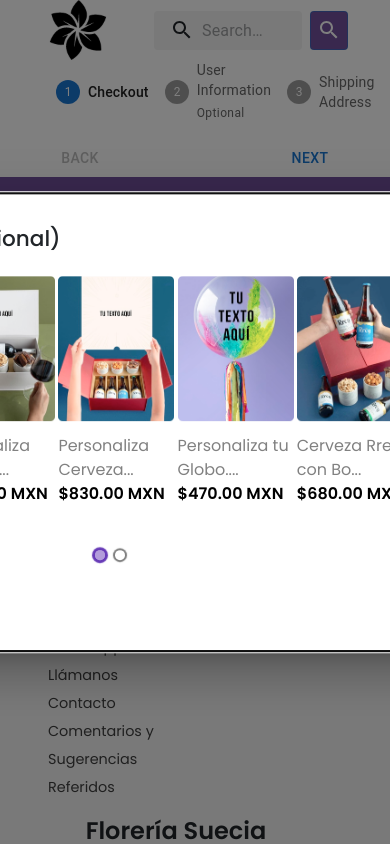
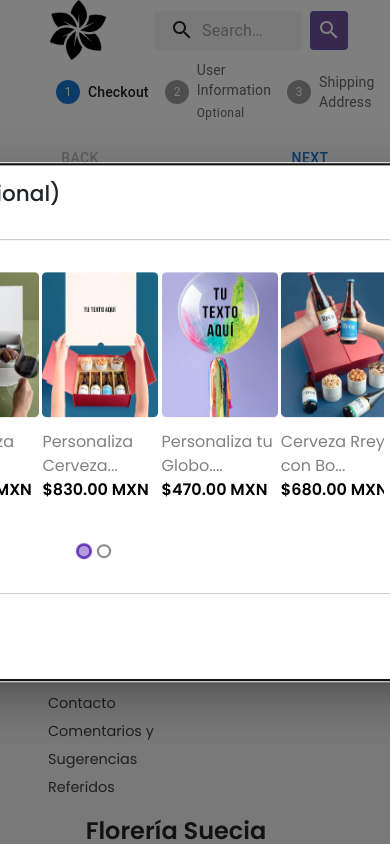
Before and after one commit to sibteali786/Project_Ecomerce, a React (Create React App) app: page /cart in a window 390 px wide. Shown: the top 844 px of the page. Built offline with nearby package versions, Linux system fonts and the light colour scheme.

Commit message:
some further changes and starting to work on responsiveness

```diff
--- a/src/mainLayout/Step1/StepOne.js
+++ b/src/mainLayout/Step1/StepOne.js
@@ -17,7 +17,6 @@ const style = {
     bgcolor: 'background.paper',
     border: '2px solid #000',
     boxShadow: 24,
-    p: 4,
   };
 
 const StepOne = (props) => {
@@ -32,9 +31,9 @@ const StepOne = (props) => {
         aria-describedby="modal-modal-description"
       >
         <Box sx={style} className="ContainerModal">
-          <h4>Complete predico (Optional)</h4>
-          <Divider style={{magin:"1rem 0"}} />
-          <div className="midContainer">
+          <h4 style={{padding:"1rem 1rem"}}>Complete predico (Optional)</h4>
+          <Divider style={{magin:"1rem 0",gridColumn:"1/5"}} />
+          <div className="midContainer" style={{padding:"1rem 1rem"}}>
 
           <Carousel itemsToShow={5} className="carousel">
         {productImagesButton.map((item, index) => (
@@ -48,8 +47,8 @@ const StepOne = (props) => {
             <p>Ver globos y mas</p>
           </div>
           </div>
-          <Divider style={{magin:"1rem 0"}} />
-          <div className="lowerBox">
+          <Divider style={{magin:"1rem 0",gridColumn:"1/5"}} />
+          <div className="lowerBox" style={{padding:"1rem 1rem"}}>
             <h6>CORONA ACOMPANAMIENTO</h6>
             <Button variant="contained" className="buttonViolet">
             $ Menor a mayor
--- a/src/mainLayout/Step1/StepOne.scss
+++ b/src/mainLayout/Step1/StepOne.scss
@@ -8,6 +8,7 @@
 
     h4{
         grid-column: 1/5;
+        margin:0;
     }
 
     .carousel{
@@ -41,6 +42,9 @@
     justify-content: space-between;
     display: flex;
     align-items: center;
+    h6{
+        color:$secondaryColor;
+    }
     }
 
     .buttonViolet {
```
